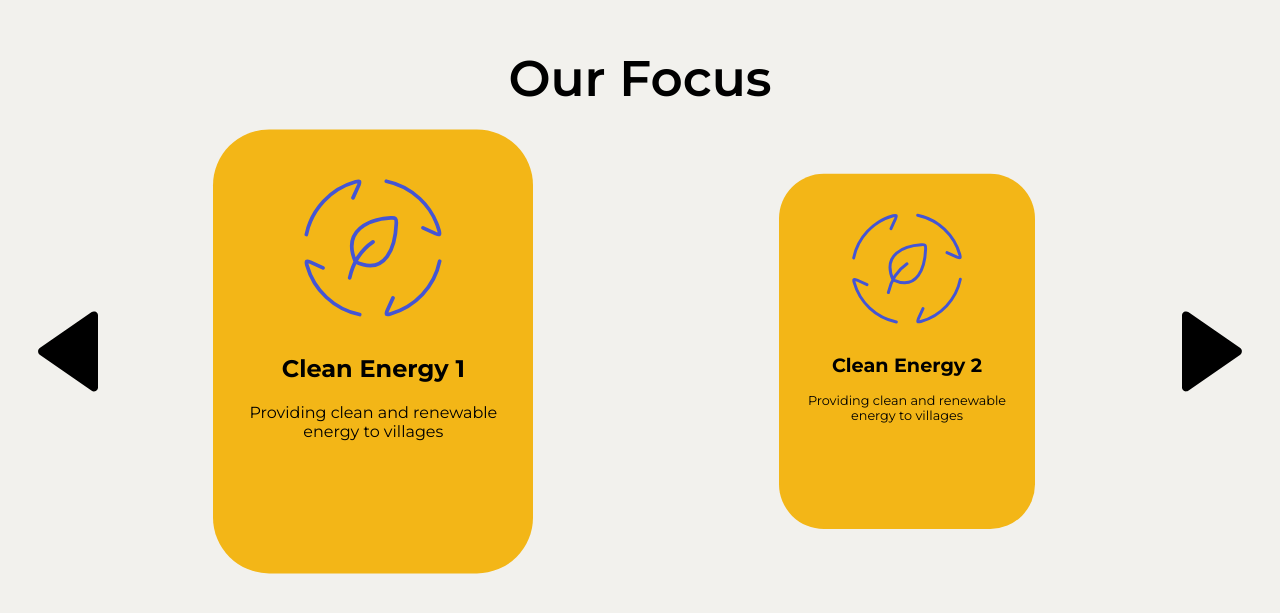
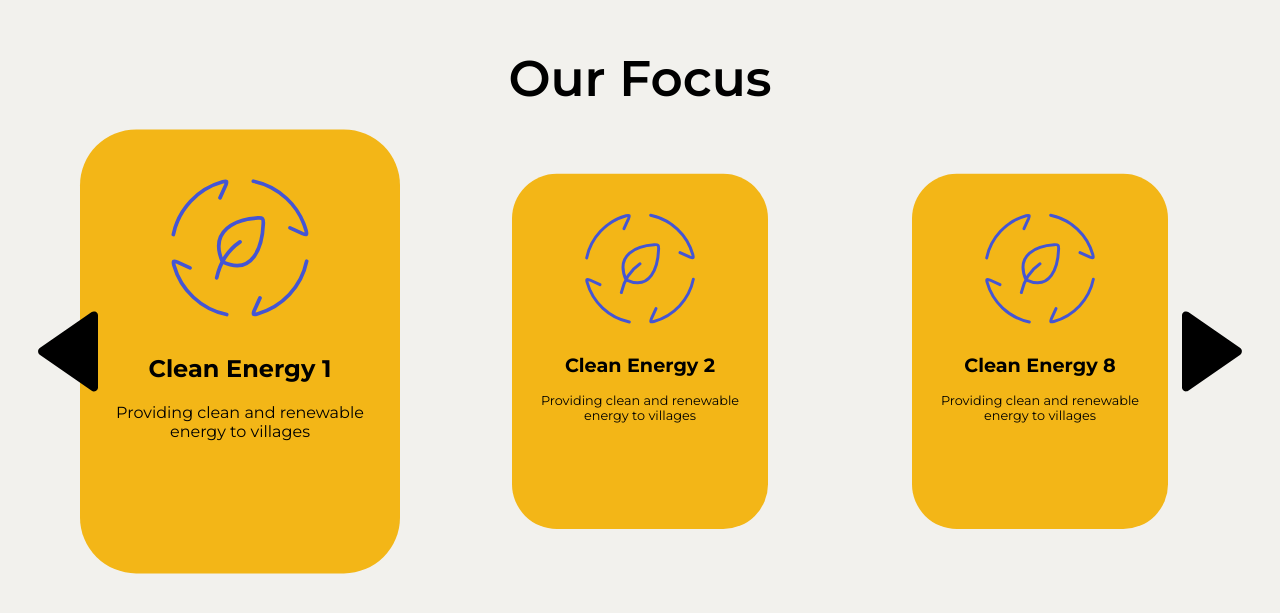
Before and after one commit to AtharvAgarwal20/cillage-web, a Next.js app: page / in a window 1280 px wide. Shown: the part 1049-1662 px from the top of the page. Built offline with nearby package versions, Linux system fonts and the light colour scheme.

Commit message:
fix: fixed carousel so that it always shows 3 cards

```diff
--- a/components/OurFocus/Carousel/Card/Card.tsx
+++ b/components/OurFocus/Carousel/Card/Card.tsx
@@ -10,7 +10,7 @@ interface CardProps {
   path: string;
   desc: string;
   isActive: boolean;
-  isHidden: boolean;
+  isHidden: boolean | undefined;
 }
 
 export default function Card({
--- a/components/OurFocus/Carousel/Carousel.tsx
+++ b/components/OurFocus/Carousel/Carousel.tsx
@@ -43,11 +43,19 @@ export default function Carousel() {
           path={path}
           isActive={index === activeIndex}
           isHidden={
-            !(
-              index >= activeIndex - 1 &&
-              index <= activeIndex + 1 &&
-              (activeIndex !== 0 || activeIndex !== OUR_FOCUS_LIST.length - 1)
-            )
+            activeIndex === 0
+              ? !(
+                  index === 1 ||
+                  index === OUR_FOCUS_LIST.length - 1 ||
+                  index === 0
+                )
+              : activeIndex === OUR_FOCUS_LIST.length - 1
+              ? !(
+                  index === OUR_FOCUS_LIST.length - 2 ||
+                  index === OUR_FOCUS_LIST.length - 1 ||
+                  index === 0
+                )
+              : !(index >= activeIndex - 1 && index <= activeIndex + 1)
           }
         />
       );
```
